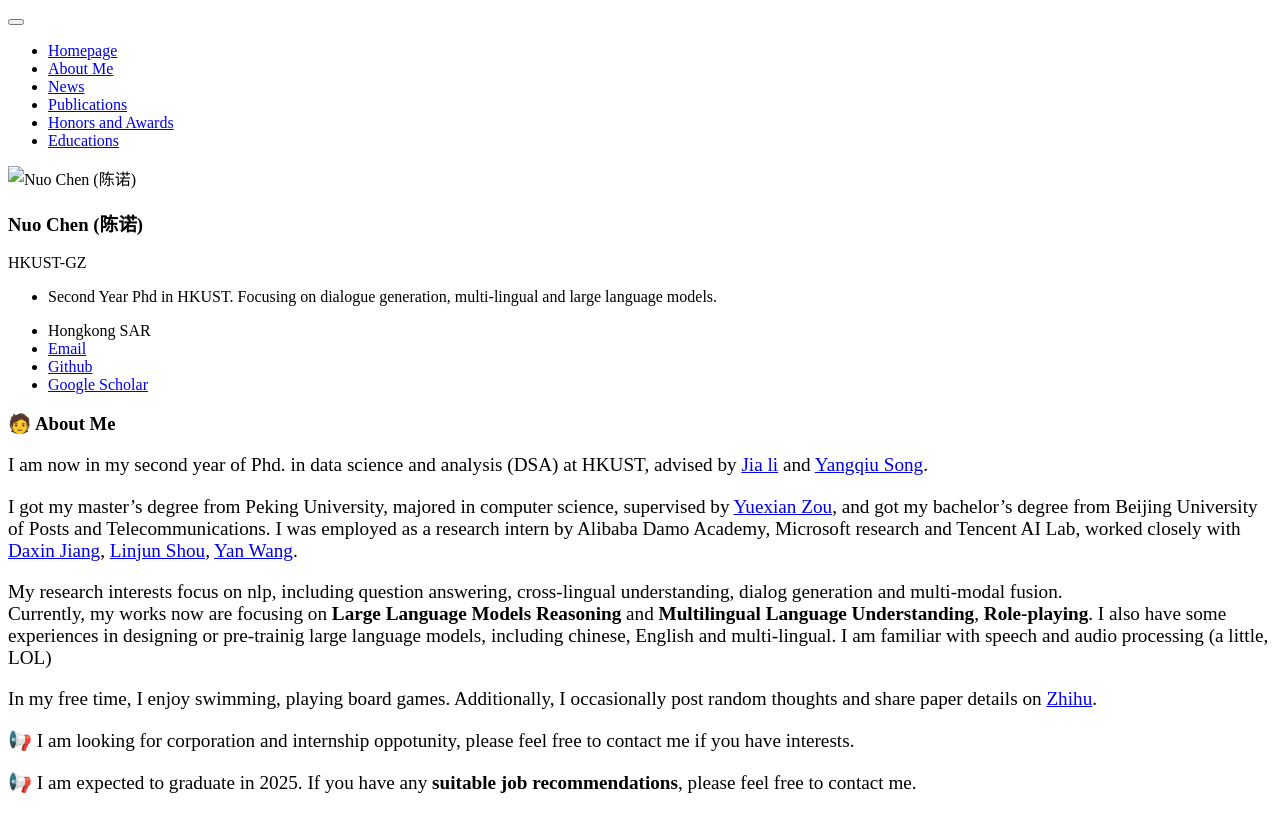
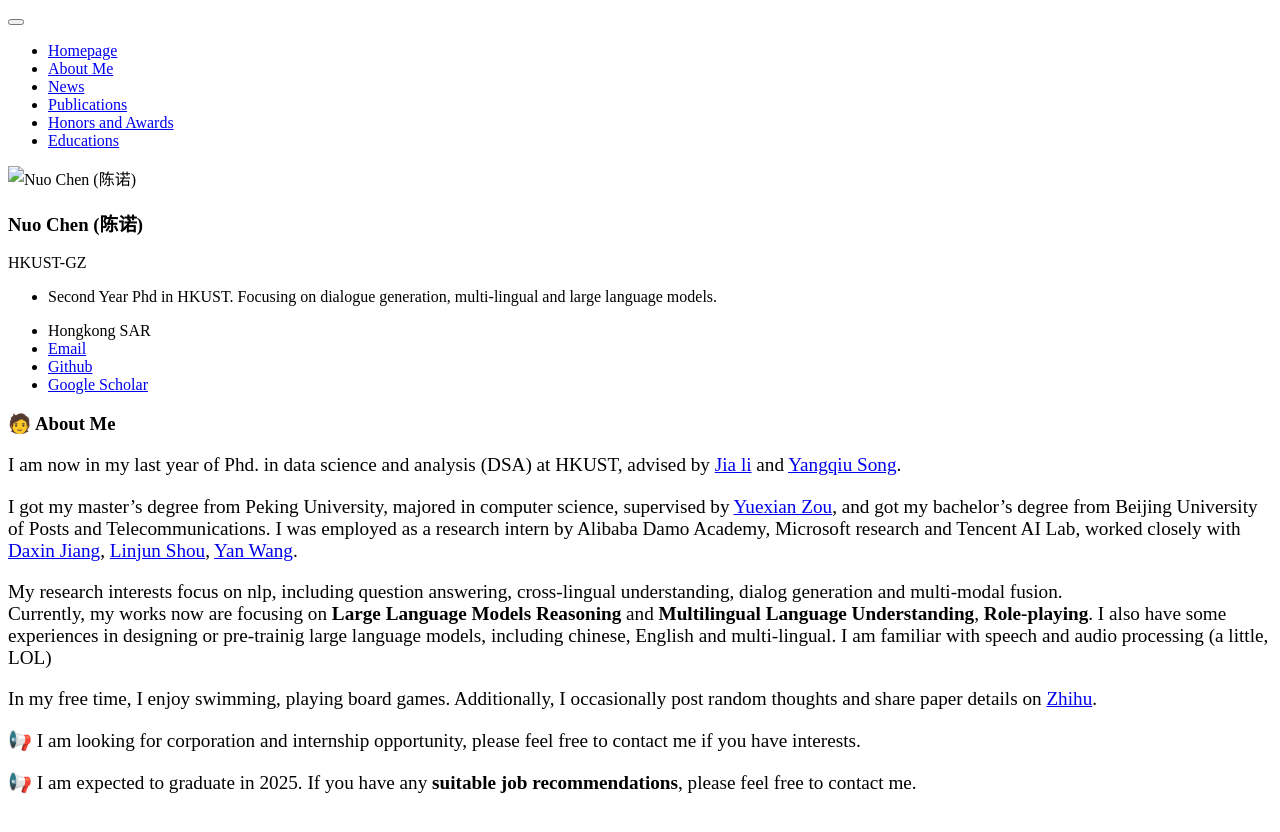
Before and after one commit to jerrynchen/jerrynchen.github.io, a Jekyll site: the page built from _pages/includes/intro.md, in a window 1280 px wide. Shown: the top 832 px of the page. Built offline with Jekyll 4.4.1, drawn with Linux system fonts in a browser that asks for light colours; our own code applies the rules of GitHub Pages for plain Markdown files.

Commit message:
Update intro.md

```diff
--- a/_pages/includes/intro.md
+++ b/_pages/includes/intro.md
@@ -2,7 +2,7 @@
 
 <div class='paper-box-text' style="font-size: larger;" markdown="1">
 
-I am now in my second year of Phd. in data science and analysis (DSA) at HKUST, advised by [Jia li](https://sites.google.com/view/lijia) and [Yangqiu Song](https://scholar.google.com/citations?user=MdQZ-q8AAAAJ&hl=zh-CN&oi=ao).
+I am now in my last year of Phd. in data science and analysis (DSA) at HKUST, advised by [Jia li](https://sites.google.com/view/lijia) and [Yangqiu Song](https://scholar.google.com/citations?user=MdQZ-q8AAAAJ&hl=zh-CN&oi=ao).
 
 I got my master's degree from Peking University, majored in computer science, supervised by [Yuexian Zou](https://web.pkusz.edu.cn/adsp/), and got my bachelor's degree from Beijing University of Posts and Telecommunications. I was employed  as a research intern by Alibaba Damo Academy, Microsoft research and  Tencent AI Lab, worked closely with [Daxin Jiang](https://scholar.google.com/citations?user=N-wAHCoAAAAJ&hl=zh-CN), [Linjun Shou](https://www.microsoft.com/en-us/research/people/lisho/), [Yan Wang](https://libertywing.github.io/yanwang.github.io/).
 
@@ -13,7 +13,7 @@ Currently, my works now are focusing on **Large Language Models Reasoning** and
 
 In my free time, I enjoy swimming, playing board games. Additionally, I occasionally post random thoughts and share paper details on [Zhihu](https://www.zhihu.com/people/chen-nuo-8-79-20).
 
-📢 I am looking for corporation and internship oppotunity, please feel free to contact me if you have interests.
+📢 I am looking for corporation and internship opportunity, please feel free to contact me if you have interests.
 
 📢 I am expected to graduate in 2025. If you have any **suitable job recommendations**, please feel free to contact me.
 
```
